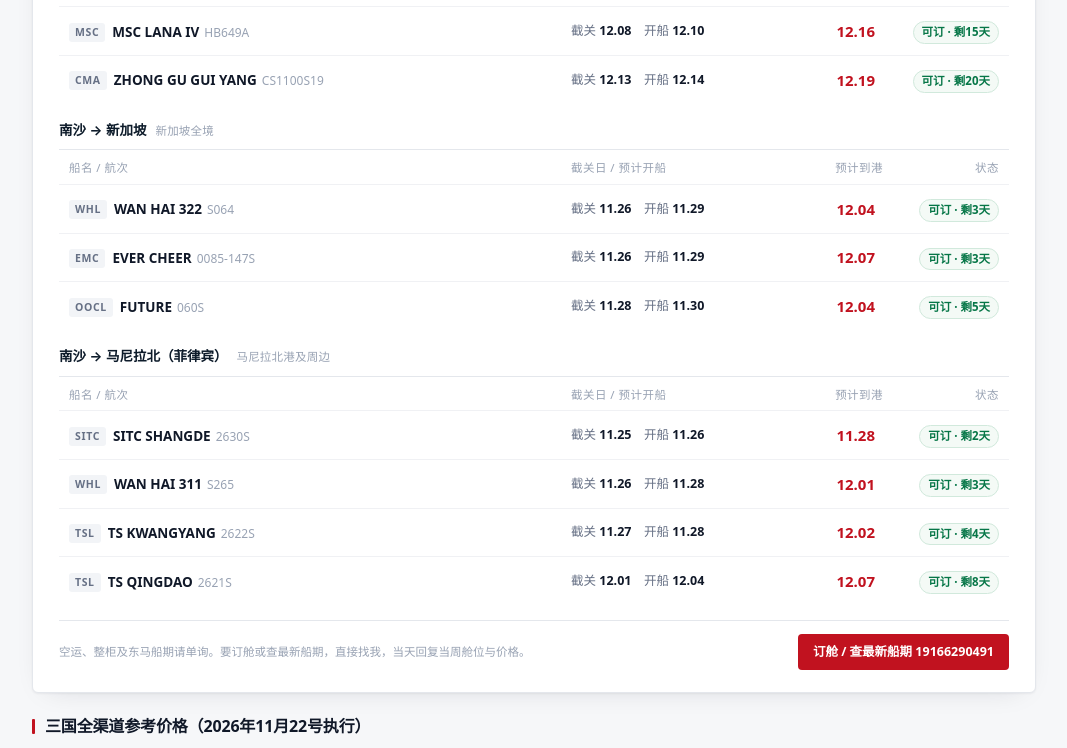
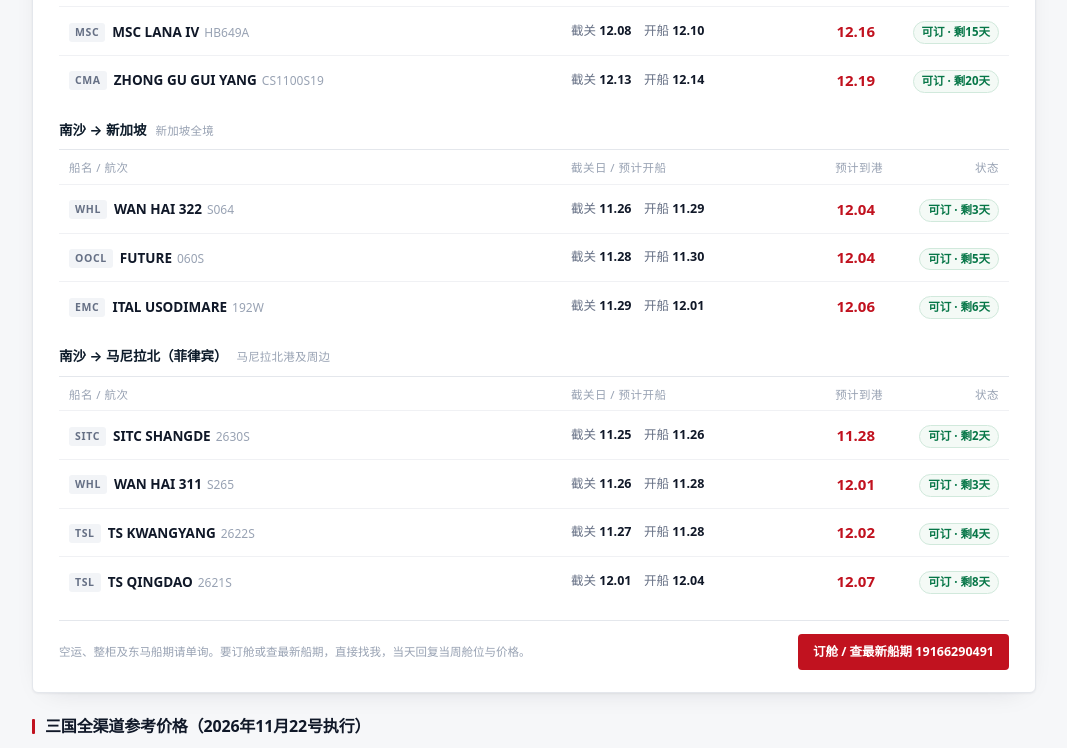
Before and after one commit to XGD19166290491/XGD, a plain HTML site: page index.html in a window 1280 px wide. Shown: the part 3040-3788 px from the top of the page, without its empty margins (106-1173 px from the left). Drawn offline with Linux system fonts and the light colour scheme; a web font is replaced by a local one.

Commit message:
船期更新：南沙-新加坡改为 WHL WAN HAI 322 S064 / OOCL FUTURE 060S / EMC ITAL USODIMARE 192W

```diff
--- a/index.html
+++ b/index.html
@@ -4235,9 +4235,9 @@ var SHIP = [
   {lane:'MY',car:'TSL',  vsl:'TS BANGKOK',       voy:'2623S',     cut:'2026-12-03', etd:'2026-12-05', eta:'2026-12-10'},
   {lane:'MY',car:'WHL',  vsl:'WAN HAI 322',      voy:'S064',      cut:'2026-11-26', etd:'2026-11-29', eta:'2026-12-04'},
   {lane:'MY',car:'WHL',  vsl:'WAN HAI 369',      voy:'W039',      cut:'2026-11-26', etd:'2026-11-28', eta:'2026-12-04'},
+  {lane:'SG',car:'WHL',  vsl:'WAN HAI 322',      voy:'S064',      cut:'2026-11-26', etd:'2026-11-29', eta:'2026-12-04'},
   {lane:'SG',car:'OOCL', vsl:'FUTURE',           voy:'060S',      cut:'2026-11-28', etd:'2026-11-30', eta:'2026-12-04'},
-  {lane:'SG',car:'WHL',  vsl:'WAN HAI 322',      voy:'S064',      cut:'2026-11-26', etd:'2026-11-29', eta:'2026-12-04'},
-  {lane:'SG',car:'EMC',  vsl:'EVER CHEER',       voy:'0085-147S', cut:'2026-11-26', etd:'2026-11-29', eta:'2026-12-07'},
+  {lane:'SG',car:'EMC',  vsl:'ITAL USODIMARE',   voy:'192W',      cut:'2026-11-29', etd:'2026-12-01', eta:'2026-12-06'},
   {lane:'PH',car:'SITC', vsl:'SITC SHANGDE',     voy:'2630S',     cut:'2026-11-25', etd:'2026-11-26', eta:'2026-11-28'},
   {lane:'PH',car:'WHL',  vsl:'WAN HAI 311',      voy:'S265',      cut:'2026-11-26', etd:'2026-11-28', eta:'2026-12-01'},
   {lane:'PH',car:'TSL',  vsl:'TS KWANGYANG',     voy:'2622S',     cut:'2026-11-27', etd:'2026-11-28', eta:'2026-12-02'},
```
